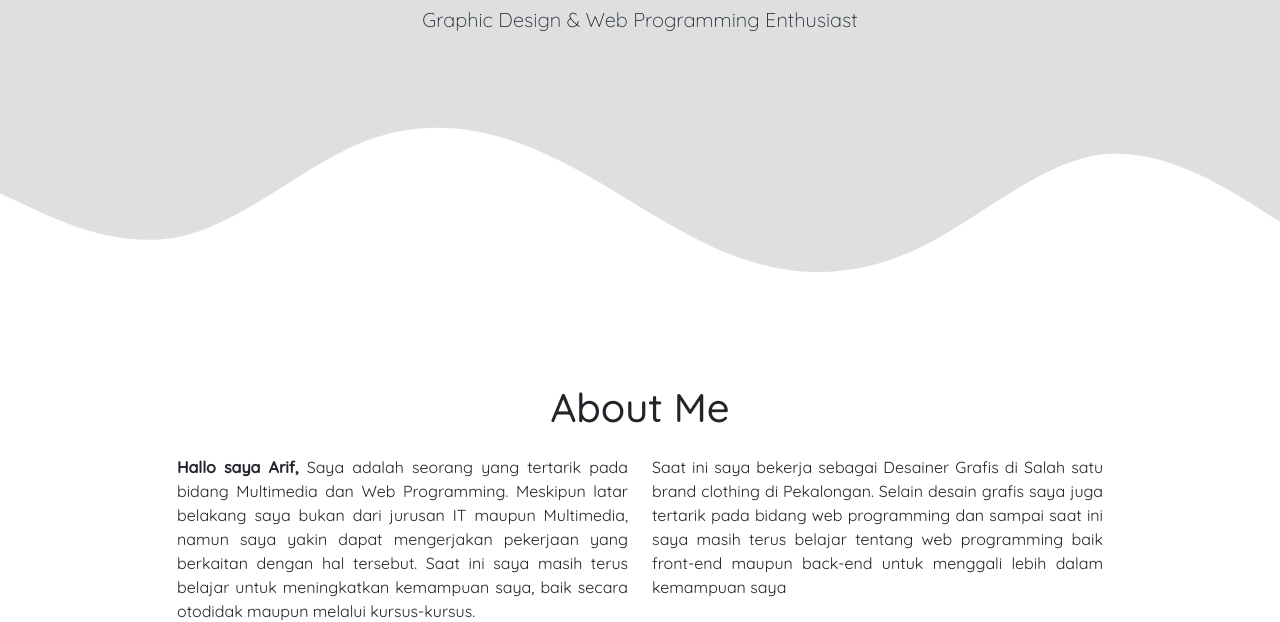
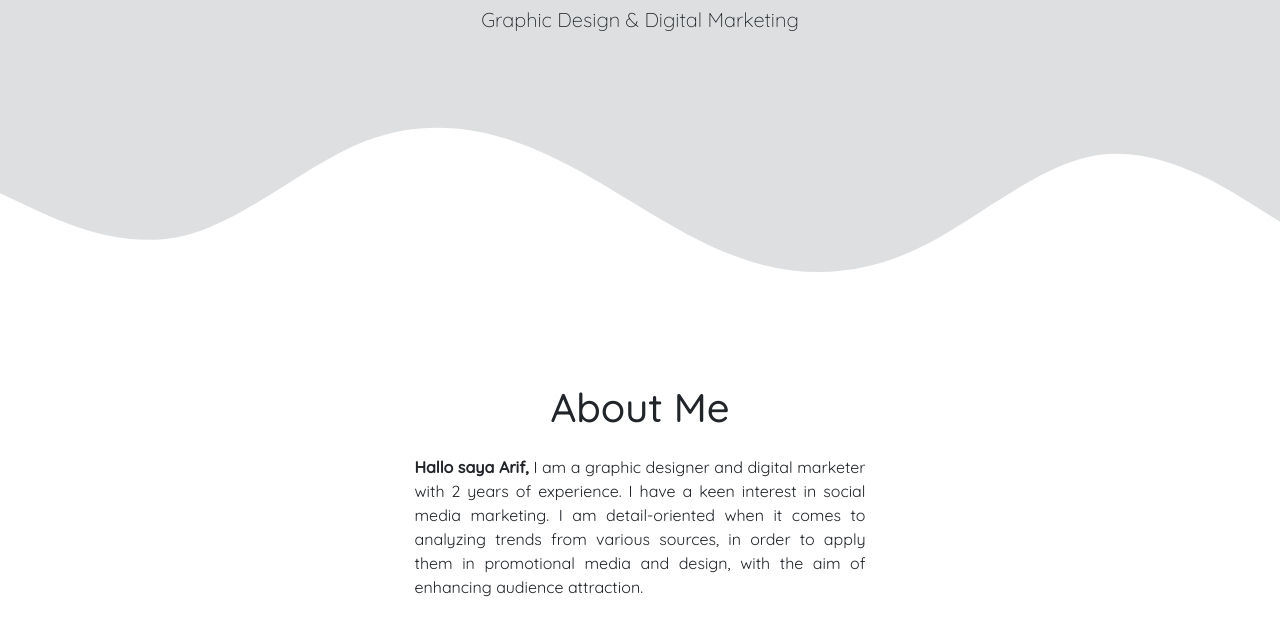
Before and after one commit to arifaji29/arifaji29.github.io, a website: page index.html in a window 1280 px wide. Shown: the part 331-953 px from the top of the page. Drawn offline with nearby package versions, Linux system fonts and the light colour scheme.

Commit message:
ganti lagi

```diff
--- a/index.html
+++ b/index.html
@@ -86,13 +86,7 @@
       </div>
       <div class="row justify-content-center fs-7 text-center">
         <div class="col-sm-5" data-aos="fade-right" data-aos-duration="1000">
-          <p align="justify"><strong>Hallo saya Arif,</strong> Saya adalah seorang yang tertarik pada bidang Multimedia dan Web Programming. Meskipun  latar belakang saya bukan dari jurusan IT maupun Multimedia, namun saya yakin dapat mengerjakan pekerjaan yang berkaitan dengan hal tersebut. Saat ini saya masih terus belajar untuk meningkatkan kemampuan saya, baik secara otodidak maupun melalui kursus-kursus.  </p>
-        </div>
-        <div class="col-sm-5" data-aos="fade-left" data-aos-duration="1000" data-aos-delay="200">
-          <p align="justify">Saat ini saya bekerja sebagai Desainer Grafis di Salah satu brand clothing di
-            Pekalongan. Selain desain grafis saya juga tertarik pada bidang web programming dan sampai saat ini saya
-            masih terus belajar tentang web programming baik front-end maupun back-end untuk menggali lebih dalam
-            kemampuan saya </p>
+          <p align="justify"><strong>Hallo saya Arif,</strong> I am a graphic designer and digital marketer with 2 years of experience. I have a keen interest in social media marketing. I am detail-oriented when it comes to analyzing trends from various sources, in order to apply them in promotional media and design, with the aim of enhancing audience attraction. </p>
         </div>
       </div>
     </div>
@@ -385,7 +379,7 @@
       <br>
       <br>
       <div>
-        <p>&copy; copyright 2022 </p>
+        <p>&copy; copyright 2023 </p>
       </div>
 
   </footer>
@@ -406,7 +400,7 @@
   <script>
     // gsap.from('.img-circle', { duration: 1, rotateY:360, opacity: 0, });
     gsap.registerPlugin(TextPlugin);
-    gsap.to('.lead', { duration: 2, delay: 1, text: 'Graphic Design & Web Programming Enthusiast' })
+    gsap.to('.lead', { duration: 2, delay: 1, text: 'Graphic Design & Digital Marketing' })
     gsap.from('.navbar', { duration: 1.5, y: '-100%', opacity: 0, ease: 'bounce' });
     gsap.from('.info-profil', { duration: 1.5, x: -50, opacity: 0, delay: 0.5, ease: 'back' })
   </script>
```
